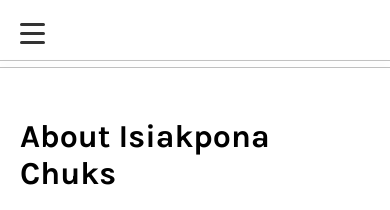
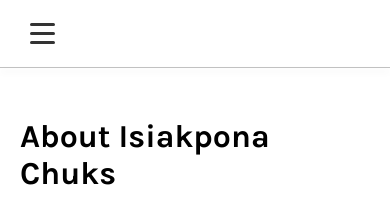
Before and after one commit to providingperspectives/portfolio-1, a Flask app: page /about in a window 390 px wide; the page is wider, and only the part inside the window is pictured. Shown: the top 210 px of that part. Run offline with Flask 3, Linux system fonts and the light colour scheme.

Commit message:
Refactor header navigation and hamburger menu for improved responsiveness

```diff
--- a/static/style.css
+++ b/static/style.css
@@ -34,10 +34,13 @@ p {
 
 /* Header Navigation */
 header nav {
-    padding: 10px;
+    padding: 10px 20px;
     font-size: 22px;
     border-bottom: 1px solid var(--border-color);
     position: relative;
+    display: flex;
+    justify-content: center;
+    align-items: center;
 }
 
 header nav ul {
@@ -72,6 +75,10 @@ header nav ul li a {
     cursor: pointer;
     padding: 10px;
     z-index: 1000;
+    position: absolute;
+    left: 20px;
+    top: 50%;
+    transform: translateY(-50%);
 }
 
 .hamburger span {
@@ -138,14 +145,20 @@ footer {
         margin: 50px 20px;
     }
 
+    header nav {
+        justify-content: flex-start;
+    }
+
     .hamburger {
         display: flex;
+        position: static;
+        transform: none;
     }
 
     header nav ul {
         flex-direction: column;
         position: absolute;
-        top: 60px;
+        top: 100%;
         left: 0;
         width: 100%;
         background-color: var(--background-color);
@@ -154,6 +167,7 @@ footer {
         max-height: 0;
         overflow: hidden;
         transition: max-height 0.3s ease;
+        margin: 0;
     }
 
     header nav ul.active {
```
